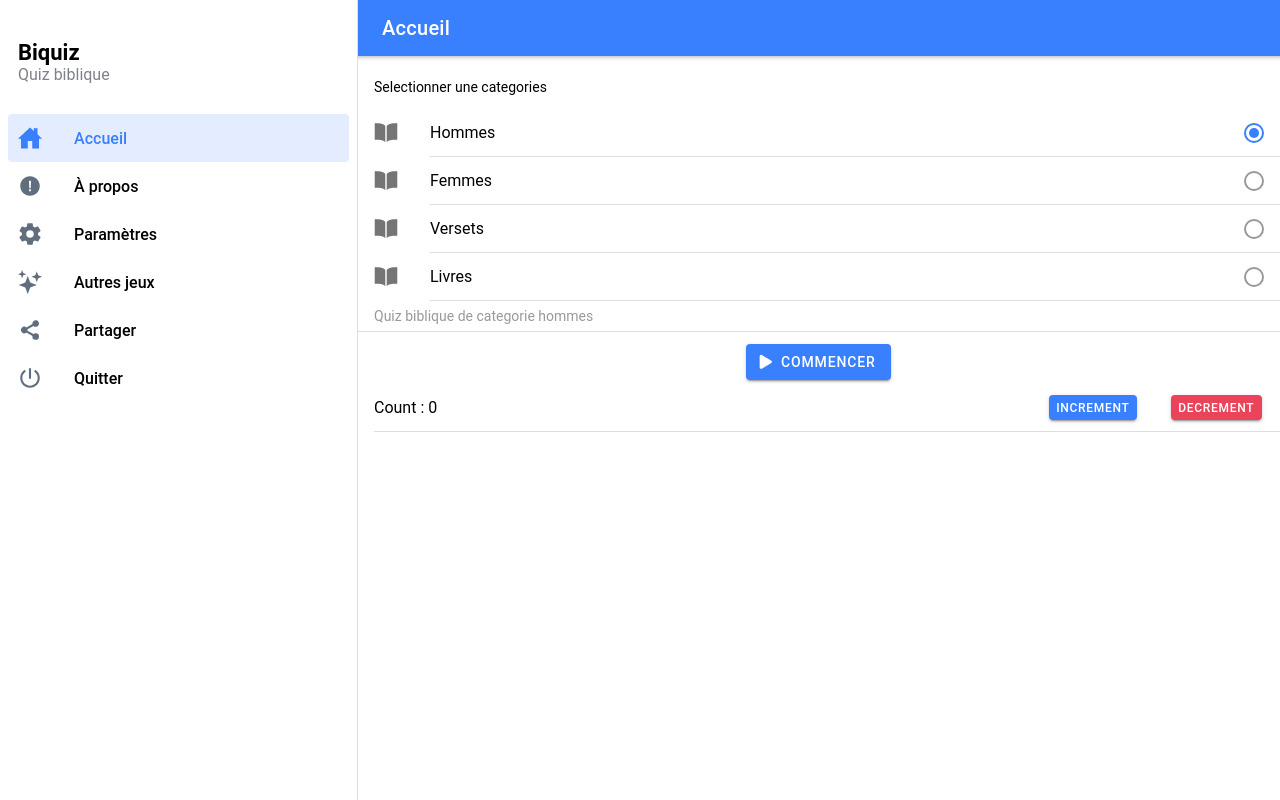
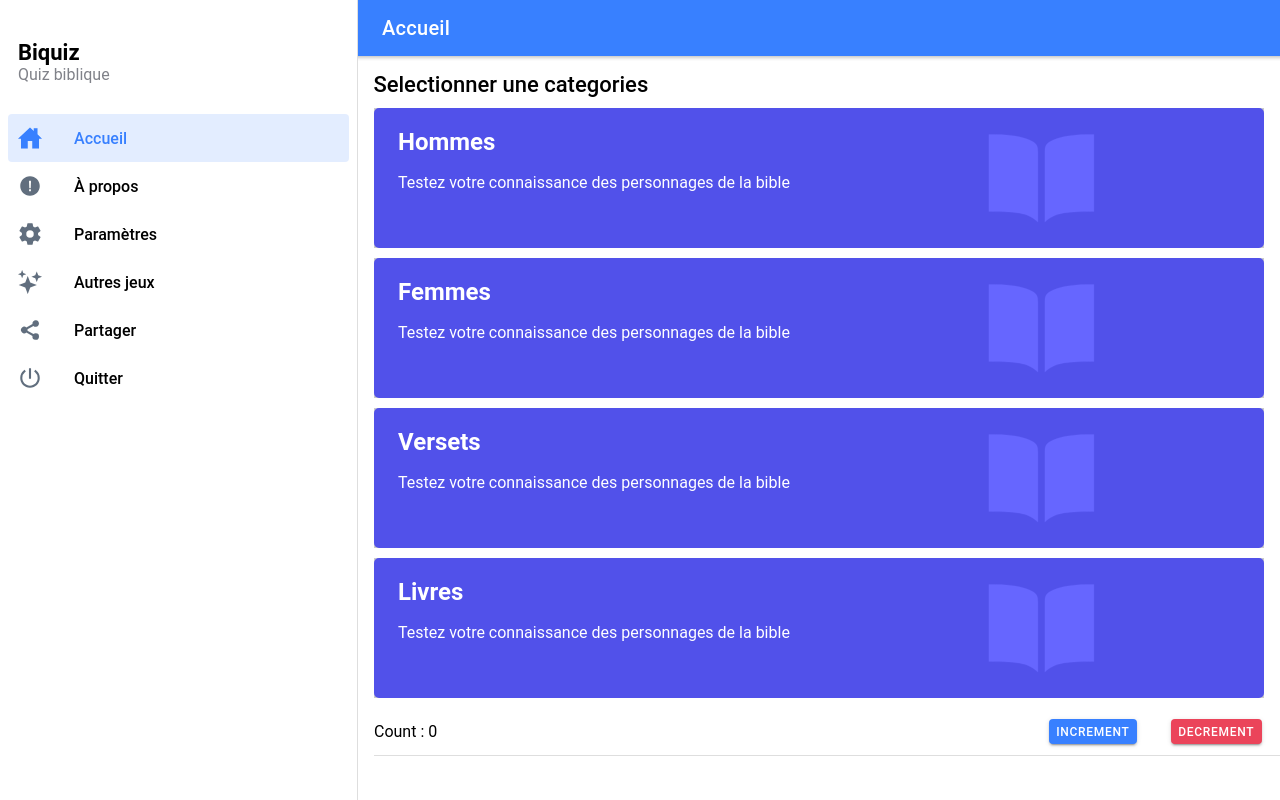
Before and after one commit to bleriotnoguia/biquiz-app, a React (Create React App) app: page / in a window 1280 px wide. Built offline with nearby package versions, Linux system fonts and the light colour scheme.

Commit message:
UI design updated

```diff
--- /dev/null
+++ b/src/pages/Home.module.css
@@ -0,0 +1,32 @@
+.linkStyle {
+  position: absolute;
+  width: 100%;
+  height: 100%;
+  top: 0px;
+  left: 0px;
+  background-color: rgb(0 0 255 / 60%);
+  color: white;
+  padding: 0px 1.5em;
+  border-radius: 5px;
+  text-decoration: none;
+}
+
+.linkStyle h1 {
+  text-transform: capitalize;
+}
+
+.cardCategory {
+  position: relative;
+  background-color: rgb(0 0 0 / 20%);
+  padding: 1em;
+  height: 140px;
+  margin: 10px 1em;
+}
+
+.iconCategory {
+  position: absolute;
+  height: 80%;
+  width: 50%;
+  color: white;
+  right: 0;
+}
--- a/src/pages/Home.tsx
+++ b/src/pages/Home.tsx
@@ -1,9 +1,10 @@
 import { IonButtons, IonContent, IonHeader, IonMenuButton, IonPage, IonTitle, IonToolbar, IonList, IonItem, IonIcon, IonLabel, IonButton, IonRadio, IonRadioGroup, IonListHeader, IonItemDivider } from '@ionic/react';
 import { bookSharp, play } from 'ionicons/icons';
-import {useState} from 'react'
 import categories from '../data/categories.json'
 import { useDispatch, useSelector } from 'react-redux';
 import { decrement, increment, selectCounter } from '../Reducer';
+import styles from './Home.module.css';
+import { Link } from 'react-router-dom';
 
 interface CategoryConfig{
   id: number;
@@ -11,15 +12,8 @@ interface CategoryConfig{
 }
 
 const Home: React.FC = () => {
-  const [category, setCategory] = useState<CategoryConfig>(categories[0]);
-
   const counter = useSelector(selectCounter);
   const dispatch = useDispatch();
-
-  const handleCategorySelected = (category_id: number) => {
-    var category_selected = categories.find((item) => item.id === category_id)
-    setCategory(category_selected ?? {id: 1, name: 'hommes'})
-  }
 
   return (
     <IonPage>
@@ -33,22 +27,18 @@ const Home: React.FC = () => {
       </IonHeader>
 
       <IonContent fullscreen>
-        <IonList>
-          <IonRadioGroup value={category.id ?? 1} onIonChange={e => handleCategorySelected(e.detail.value)}>
-            <IonListHeader>
-              <IonLabel>Selectionner une categories</IonLabel>
-            </IonListHeader>
-            {categories.map((category: CategoryConfig, idx) => (<IonItem key={idx}>
-              <IonIcon icon={bookSharp} slot="start" />
-              <IonLabel className="ion-text-capitalize">{category.name}</IonLabel>
-              <IonRadio slot="end" value={category.id} />
-            </IonItem>))}
-          </IonRadioGroup>
-          <IonItemDivider>{'Quiz biblique de categorie' + ' ' + category.name}</IonItemDivider>
-        </IonList>
-        <div className="ion-text-center">
-          <IonButton routerLink={`/page/quiz/category/${category.id}`} color="primary"><IonIcon icon={play} slot="start" /> Commencer</IonButton>
-        </div>
+        <h3 style={{padding: '0px 0.7em'}}>Selectionner une categories</h3>
+        {categories.map((category: CategoryConfig, idx) => (
+          <div className={styles.cardCategory}>
+            <IonIcon icon={bookSharp} slot="start" className={styles.iconCategory} />
+            <Link to={`/page/quiz/category/${category.id}`} className={styles.linkStyle} >
+              <div>
+                <h1 style={{fontWeight: 'bold', fontSize: '1.5em'}}>{category.name}</h1>
+                <p>Testez votre connaissance des personnages de la bible</p>
+              </div>
+            </Link>
+          </div>
+        ))}
         <IonItem>
           Count : {counter?.count || 0}
           <IonButton slot="end" onClick={() => dispatch(increment())} > Increment</IonButton>
```
